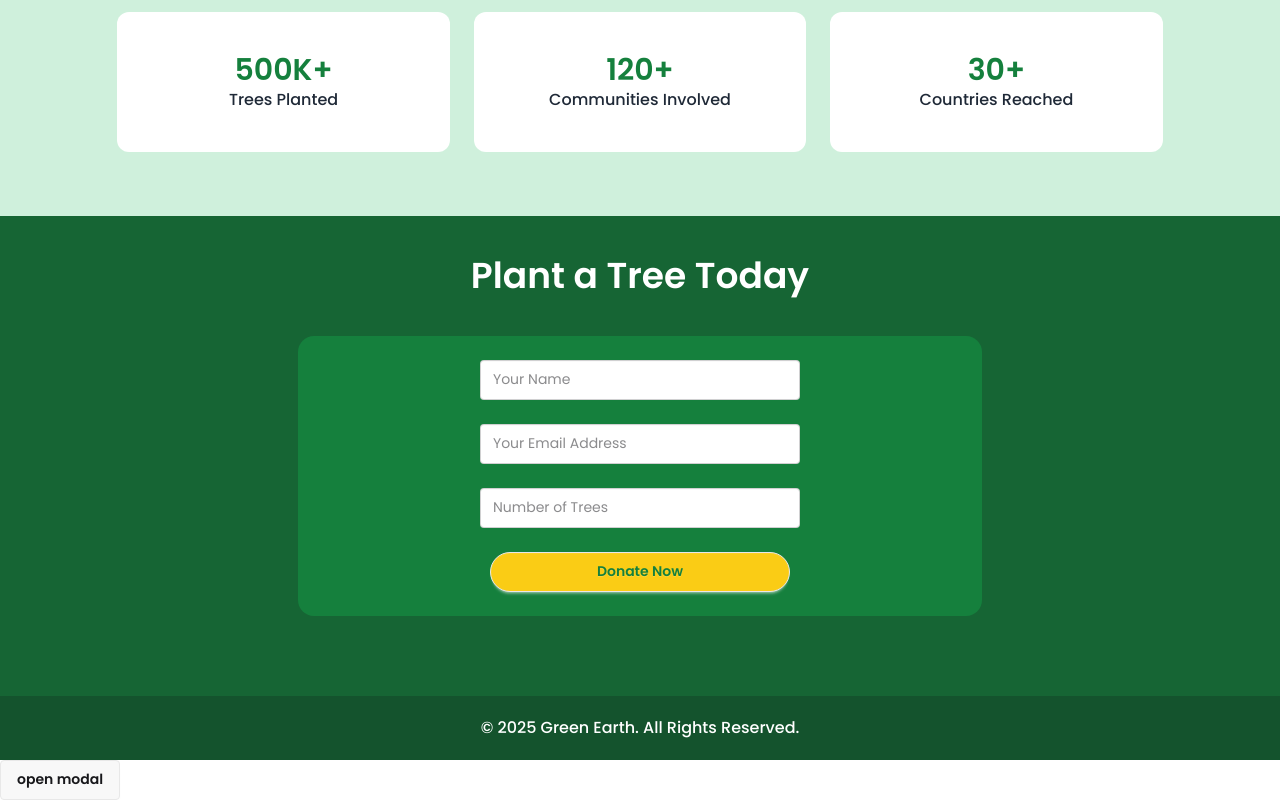
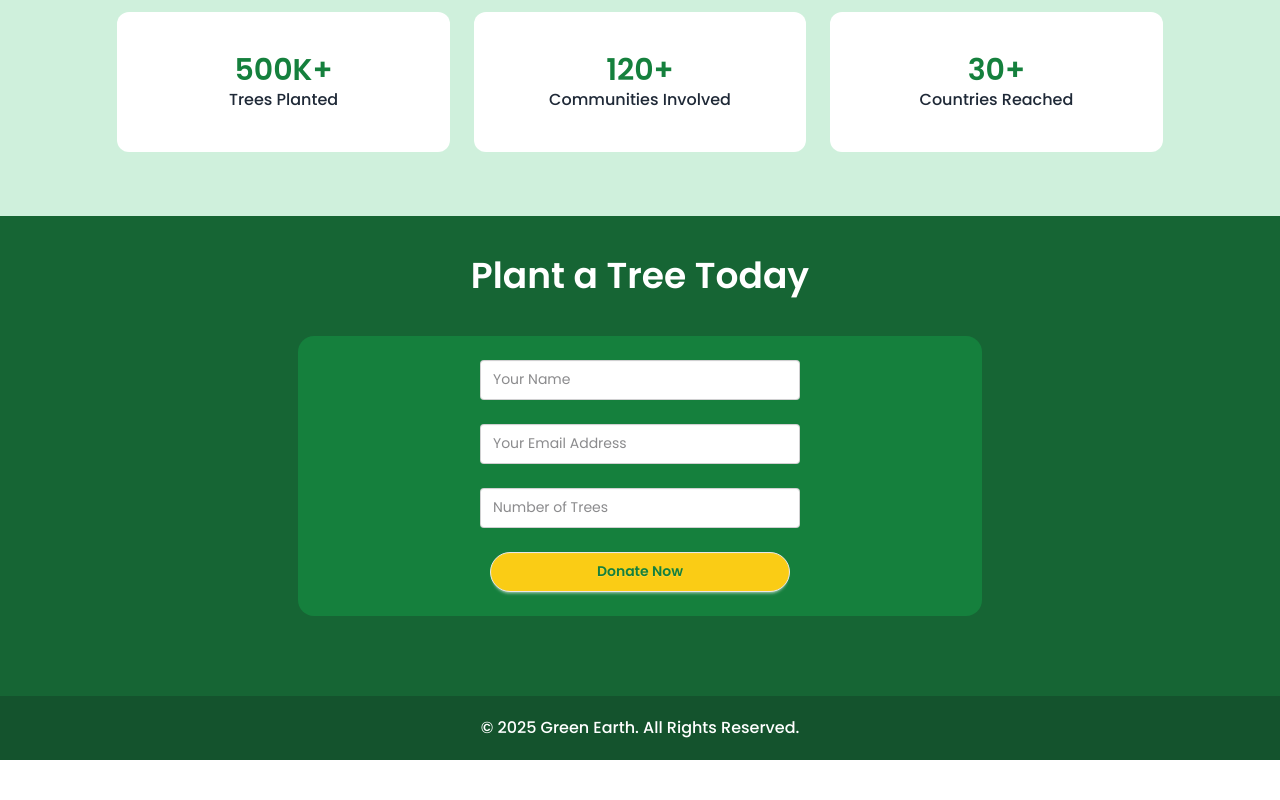
Before and after one commit to istiyak-ahmmod/Green-Earth, a plain HTML site: page index.html in a window 1280 px wide. Shown: the part 2100-2900 px from the top of the page. After the commit the page ends 2860 px from the top, so only its background shows below. Drawn offline with nearby package versions, Linux system fonts and the light colour scheme; no server answers.

Commit message:
problem solve

```diff
--- a/index.html
+++ b/index.html
@@ -193,7 +193,6 @@
     </footer>
 
 
-<button class="btn" onclick="my_modal_5.showModal()">open modal</button>
 <dialog id="my_modal_5" class="modal modal-bottom sm:modal-middle">
   <div class="modal-box">
 <div id="modalContainer" class="">
--- a/index.js
+++ b/index.js
@@ -153,7 +153,7 @@ const loadingCatagory = (statas) => {
     loading.classList.add("hidden")
   }
 }
-// loadCategory(true);
+
 
 loadCategory();
 loadAllPlants();
```
Also changed, not shown: 1 other file.
